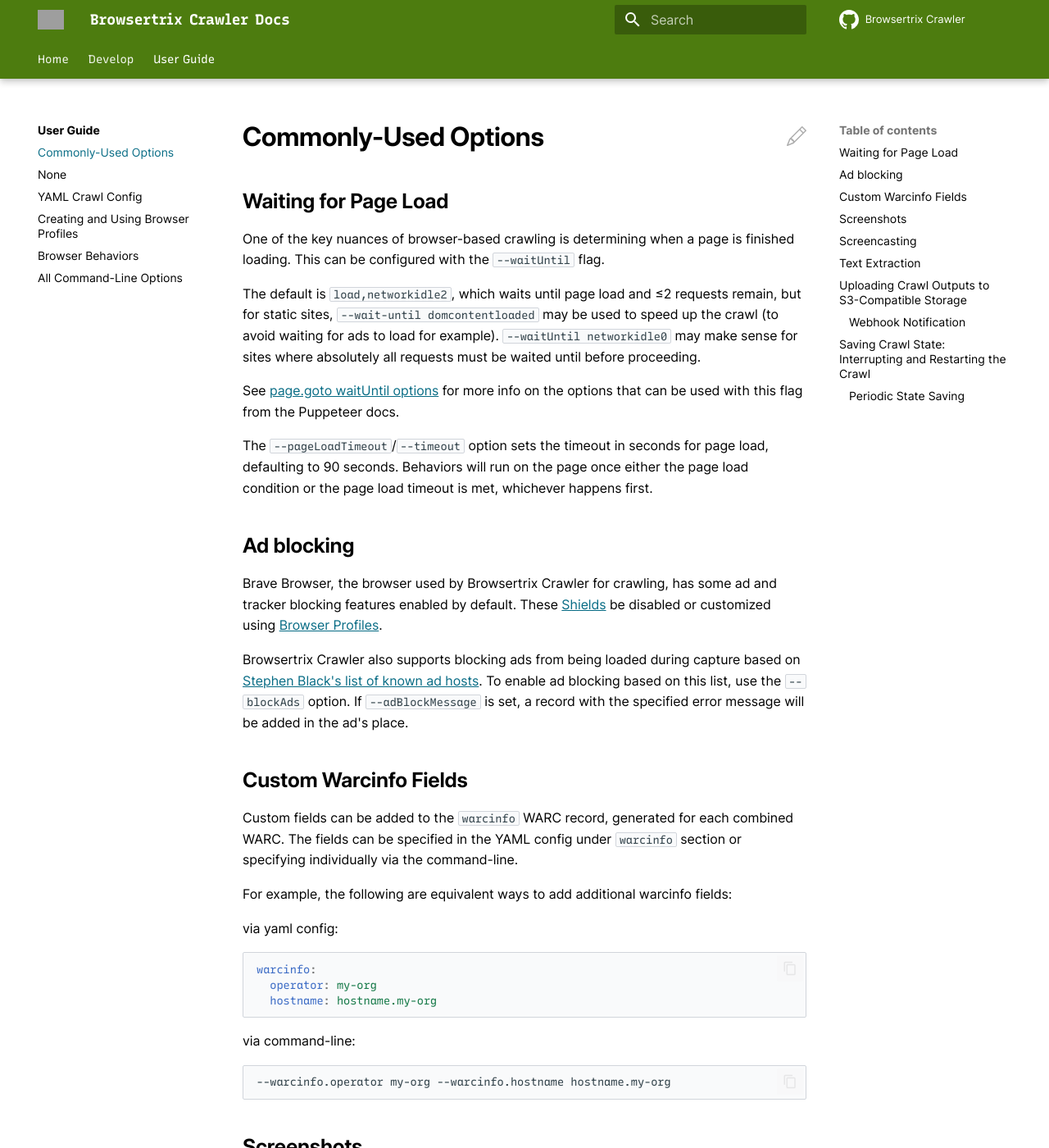
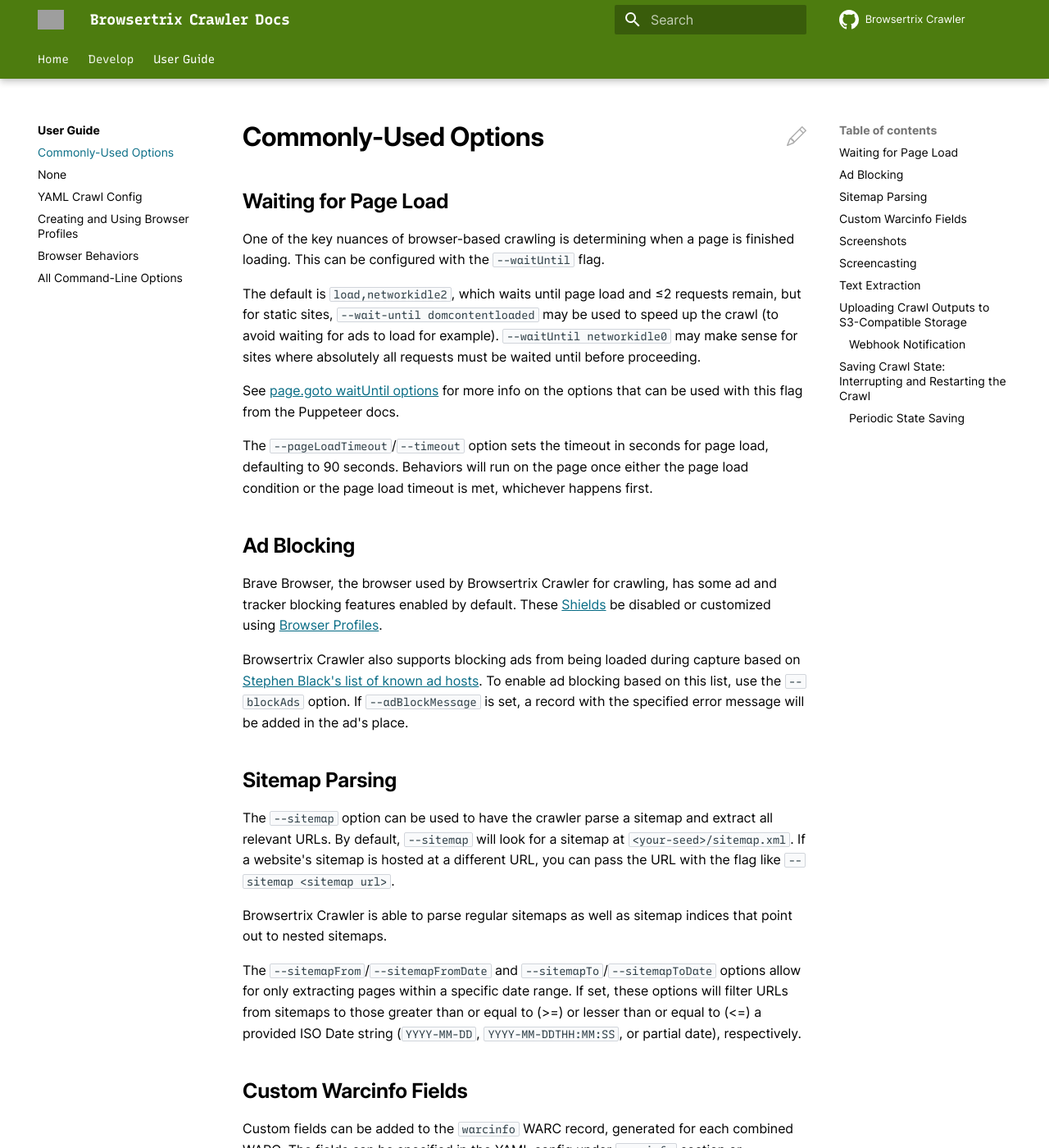
Before and after one commit to webrecorder/browsertrix-crawler, an MkDocs documentation site: the page built from docs/docs/user-guide/common-options.md, in a window 1280 px wide and 1400 px high. Shown: the whole window at 82% size. Built offline with MkDocs 1.6.1 and Material for MkDocs 9.7.7, drawn with Linux system fonts in a browser that asks for light colours; comment, search, counter and statistics services are not loaded; grey boxes are pictures that could not be loaded.

Commit message:
Add details on sitemap parsing to docs user guide

```diff
--- a/docs/docs/user-guide/common-options.md
+++ b/docs/docs/user-guide/common-options.md
@@ -10,11 +10,19 @@
 
 The `--pageLoadTimeout`/`--timeout` option sets the timeout in seconds for page load, defaulting to 90 seconds. Behaviors will run on the page once either the page load condition or the page load timeout is met, whichever happens first.
 
-## Ad blocking
+## Ad Blocking
 
 Brave Browser, the browser used by Browsertrix Crawler for crawling, has some ad and tracker blocking features enabled by default. These [Shields](https://brave.com/shields/) be disabled or customized using [Browser Profiles](browser-profiles.md).
 
 Browsertrix Crawler also supports blocking ads from being loaded during capture based on [Stephen Black's list of known ad hosts](https://raw.githubusercontent.com/StevenBlack/hosts/master/hosts). To enable ad blocking based on this list, use the `--blockAds` option. If `--adBlockMessage` is set, a record with the specified error message will be added in the ad's place.
+
+## Sitemap Parsing
+
+The `--sitemap` option can be used to have the crawler parse a sitemap and extract all relevant URLs. By default, `--sitemap` will look for a sitemap at `<your-seed>/sitemap.xml`. If a website's sitemap is hosted at a different URL, you can pass the URL with the flag like `--sitemap <sitemap url>`.
+
+Browsertrix Crawler is able to parse regular sitemaps as well as sitemap indices that point out to nested sitemaps.
+
+The `--sitemapFrom`/`--sitemapFromDate` and `--sitemapTo`/`--sitemapToDate` options allow for only extracting pages within a specific date range. If set, these options will filter URLs from sitemaps to those greater than or equal to (>=) or lesser than or equal to (<=) a provided ISO Date string (`YYYY-MM-DD`, `YYYY-MM-DDTHH:MM:SS`, or partial date), respectively.
 
 ## Custom Warcinfo Fields
 
```
